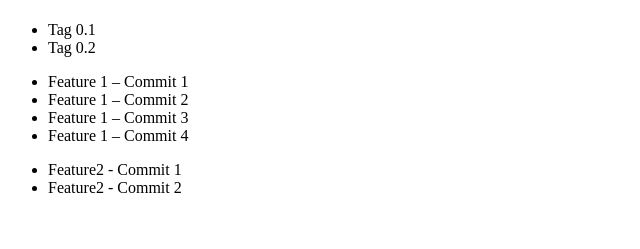
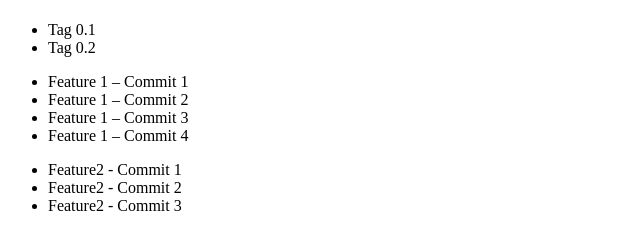
Before and after one commit to murete/MSC_DWEC_Tarea01, a plain HTML site: page index.html in a window 1280 px wide. Shown: the part 59-308 px from the top of the page, without its empty margins (0-640 px from the left). Drawn offline with Linux system fonts and the light colour scheme.

Commit message:
Feature2: commit 3

```diff
--- a/index.html
+++ b/index.html
@@ -20,6 +20,7 @@
     <ul>
         <li>Feature2 - Commit 1</li>
         <li>Feature2 - Commit 2</li>
+        <li>Feature2 - Commit 3</li>
     </ul>
 
 </body>
```
